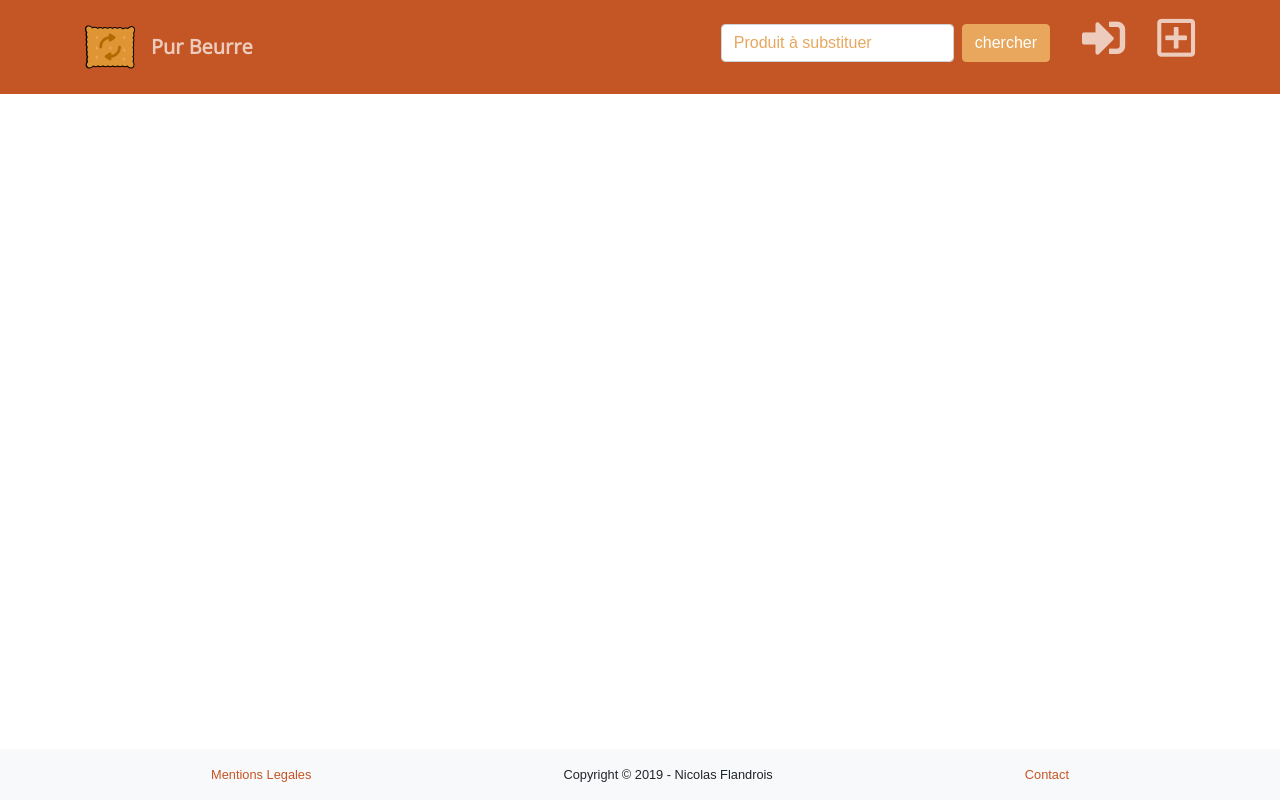
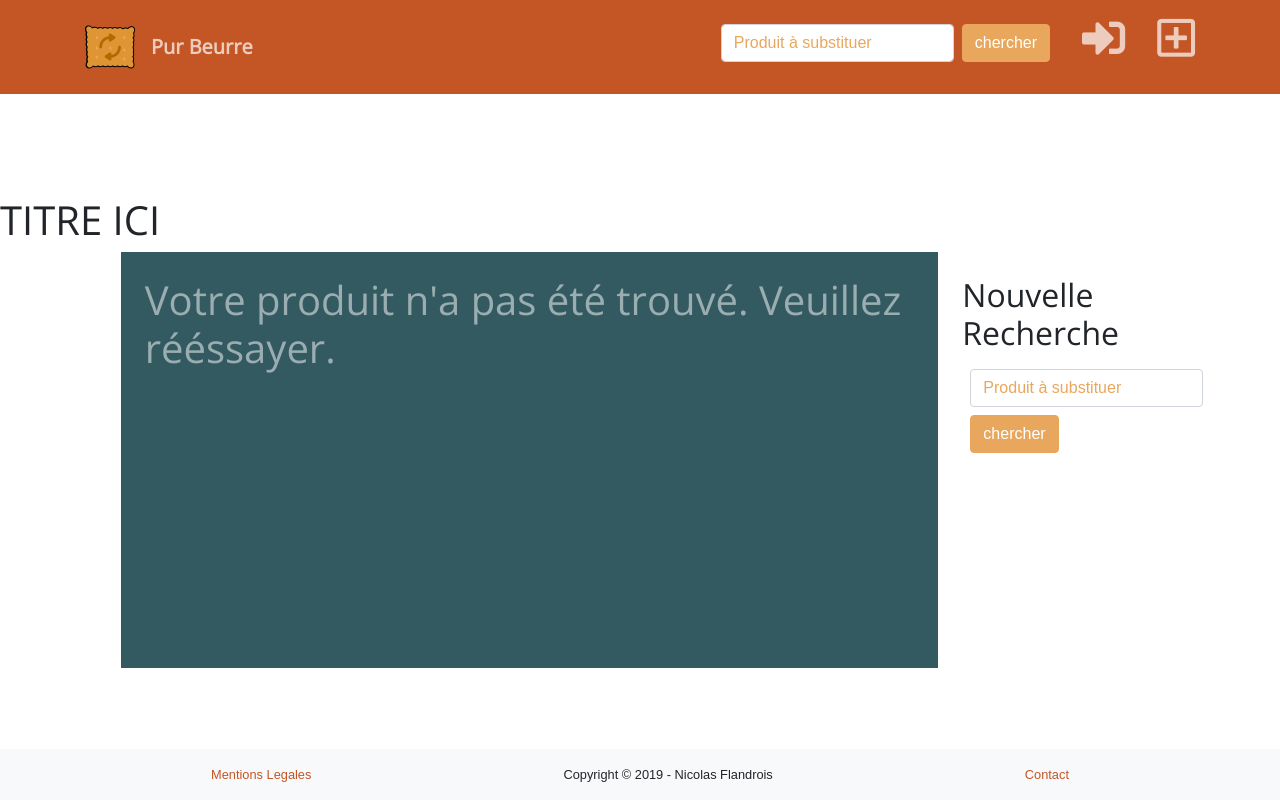
Before and after one commit to NicolasFlandrois/Pur-Beurre, a Django app: page /snacks/search/ in a window 1280 px wide. Run offline with Django 3.2, Linux system fonts and the light colour scheme; data that the repository does not hold is empty; some libraries are stand-ins or nearby versions; some web fonts are replaced.

Commit message:
Mentor Session 2019-12-20

```diff
--- a/home/templates/home/base.html
+++ b/home/templates/home/base.html
@@ -81,6 +81,11 @@
     </div>
   </nav>
 
+  <div class="d-flex justify-content-center">
+    <h1>{% block title %}{% endblock %}</h1>
+  </div>
+
+
   {% block content %}{% endblock %}
 
   <!-- Footer -->
--- a/snacks/templates/snacks/list.html
+++ b/snacks/templates/snacks/list.html
@@ -2,26 +2,18 @@
 {% load static %}
 {% load crispy_forms_tags %}
 
-{% block content %}
+{% block title %}
   <!-- Do not remove - Ensure dialogue not hidden by Header's Navbar -->
   <p class="col d-flex invisible" style="margin-bottom: 100px"> This Paragraph ensure the bottom of the conversation isn't hidden by the Footer.</p>
   <!-- Do not remove - Ensure dialogue not hidden by Header's Navbar -->
+TITRE ICI
+{% endblock %}
 
+{% block content %}
 
   <div class="d-flex justify-content-center">
-    <!-- install a IF conditional statement, if page is search, display search title, elif favourite display favourite title -->
-    {% if title == 'Chercher' %} <!-- Still need to decide where/which variable -->
-    <!-- Install a background image -->
-    <h1>Aliment recherché: [NAME HERE/or search request] {{ page_title }}</h1>
-    <!-- Couleur text Blanc ou couleur contrasté -->
-    {% elif title == 'Mes Favoris' %}
-    <!-- Install a background image -->
-    <h1>Mes Favoris</h1>
-    <!-- Couleur text Blanc ou couleur contrasté -->
-    {% endif %}
-  </div>
 
-  <div class="d-flex justify-content-center">
+    {% if results %}
     <!-- Search Content -->
     {% for result in results %}
 
@@ -56,27 +48,53 @@
     {% endfor %}
 
     <!-- End Search Content -->
+    {% else %}
+            <style type="text/css">
+          .bgcol {
+              background-color: #345A61;
+          }
+          </style>
+          <!-- Do no remove - Ensure dialogue not hidden by Header's Navbar -->
+          <p class="col d-flex invisible" style="margin-bottom: 200px"> This Paragraph ensure the bottom of the conversation isn't hidden by the Footer.</p>
+          <!-- Do no remove - Ensure dialogue not hidden by Header's Navbar -->
+
+          <div class="d-flex justify-content-center bgcol">
+              <h1 class="text-white-50 m-4" >Votre produit n'a pas été trouvé. Veuillez rééssayer.</h1>
+          </div>
+
+          <div class="m-4">
+              <div class="d-flex justify-content-center"><h2>Nouvelle Recherche</h2></div>
+          <!-- Search a Product -->
+              <div class="container-fluid d-flex justify-content-center p-2 mr-3" >
+                  <form class="form-inline" action="/snacks/search/" method="GET">
+                      <input type="text" name="search" class="form-control mb-2 mr-sm-2" placeholder="Produit à substituer" required="required" title="Produit à Substituer">
+                      <input type="submit" class="btn btn-secondary mb-2" value="chercher" title="Chercher">
+                  </form>
+        </div>
+    <!-- End Search bar -->
+    </div>
+    {% endif %}
   </div>
 
     <!-- Pagination -->
     {% if is_paginated %}
 
       {% if page_obj.has_previous %}
-        <a class="btn btn-outline-info mb-4" href="{{ request.get_full_path }}&page=1">Première</a>
-        <a class="btn btn-outline-info mb-4" href="{{ request.get_full_path }}&page={{ page_obj.previous_page_number }}">Précédent</a>
+        <a class="btn btn-outline-info mb-4" href="{{ url }}&page=1">Première</a>
+        <a class="btn btn-outline-info mb-4" href="{{ url }}&page={{ page_obj.previous_page_number }}">Précédent</a>
       {% endif %}
 
       {% for num in page_obj.paginator.page_range %}
         {% if page_obj.number == num %}
-          <a class="btn btn-info mb-4" href="{{ request.get_full_path }}&page={{ num }}">{{ num }}</a>
+          <a class="btn btn-info mb-4" href="{{ url }}&page={{ num }}">{{ num }}</a>
         {% elif num > page_obj.number|add:'-3' and num < page_obj.number|add:'3' %}
-          <a class="btn btn-outline-info mb-4" href="{{ request.get_full_path }}&page={{ num }}">{{ num }}</a>
+          <a class="btn btn-outline-info mb-4" href="{{ url }}&page={{ num }}">{{ num }}</a>
         {% endif %}
       {% endfor %}
 
       {% if page_obj.has_next %}
-        <a class="btn btn-outline-info mb-4" href="{{ request.get_full_path }}&page={{ page_obj.next_page_number }}">Suivant</a>
-        <a class="btn btn-outline-info mb-4" href="{{ request.get_full_path }}&page={{ page_obj.paginator.num_pages }}">Dernier</a>
+        <a class="btn btn-outline-info mb-4" href="{{ url }}&page={{ page_obj.next_page_number }}">Suivant</a>
+        <a class="btn btn-outline-info mb-4" href="{{ url }}&page={{ page_obj.paginator.num_pages }}">Dernier</a>
       {% endif %}
 
     {% endif %}
--- a/snacks/views.py
+++ b/snacks/views.py
@@ -27,6 +27,11 @@ class SearchListView(ListView):
     ordering = ['nutriscore']
     paginate_by = 4
 
+    def get_context_data(self):
+        context = super().get_context_data()
+        context['url'] = f'/snacks/search/?search={self.request.GET.get("search")}'
+        return context
+
     def get_queryset(self):
         search = self.request.GET.get('search')
 
@@ -36,7 +41,7 @@ class SearchListView(ListView):
         found = Product.objects.filter(name__icontains=search)
 
         if not found:
-            raise Exception('Error - Product Not Found')
+            return Product.objects.none()
 
         cat = found[0].category
         return Product.objects.filter(category=cat)
```
